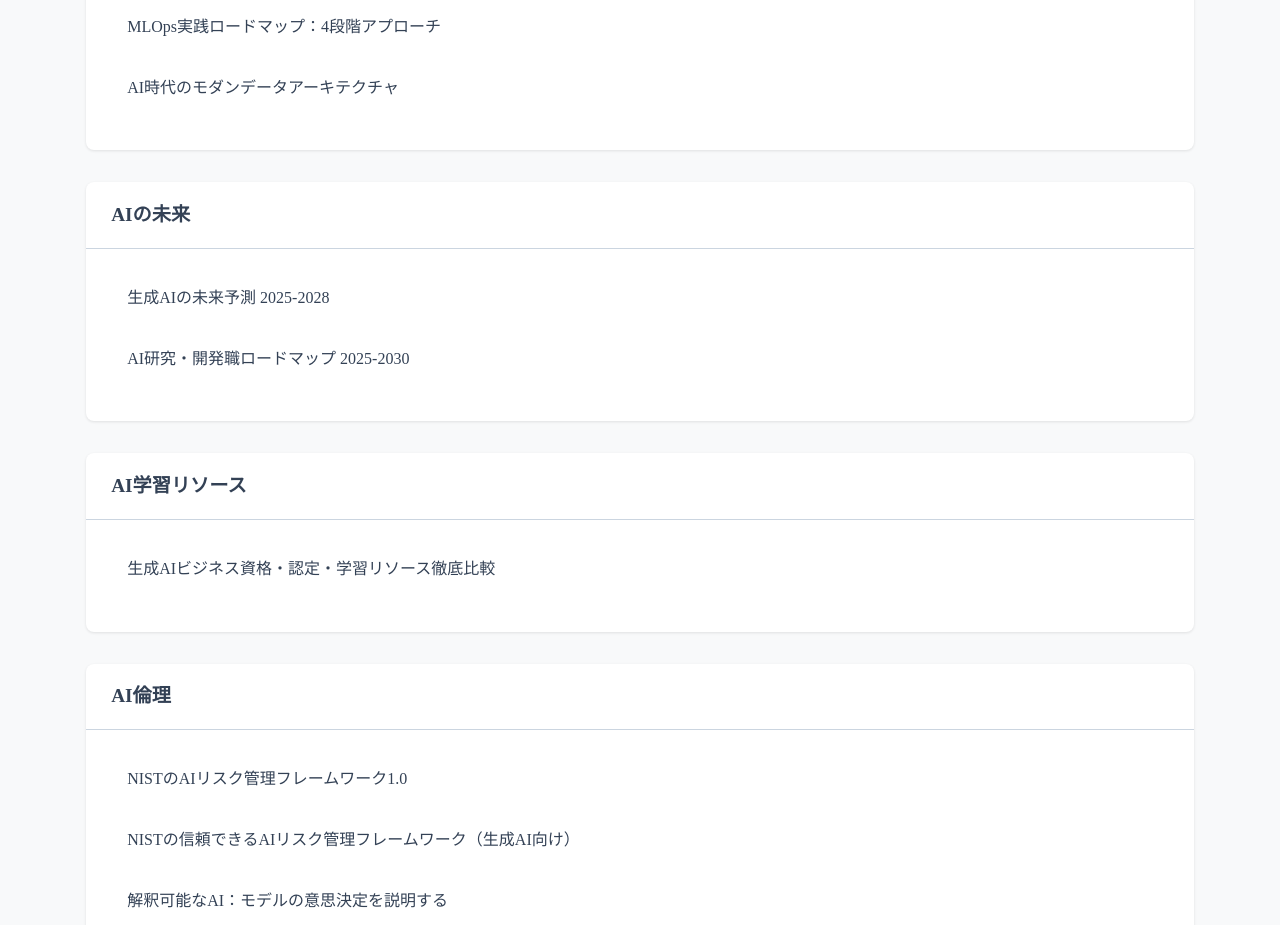
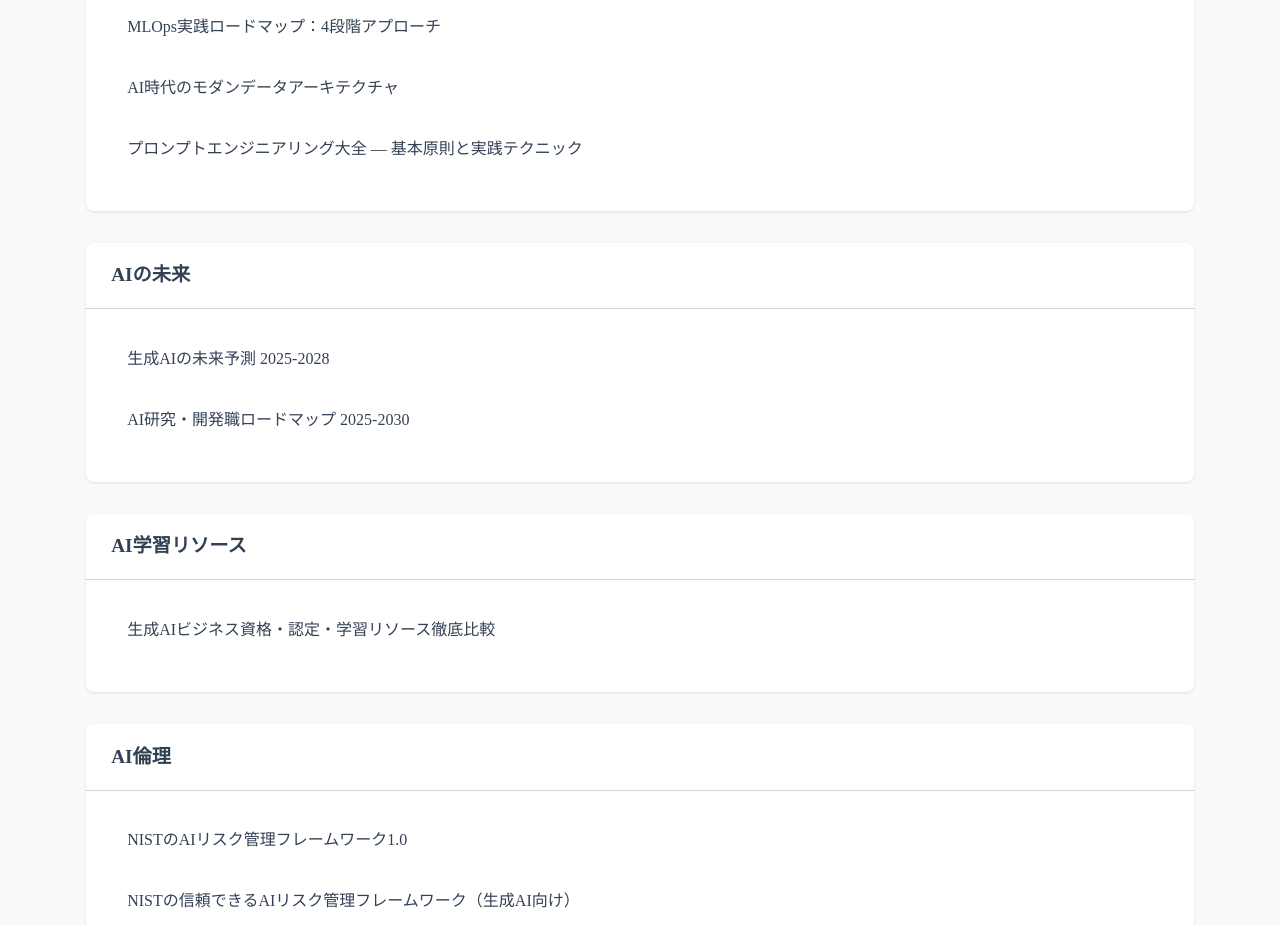
Before and after one commit to takusaotome/ai-infographics, a plain HTML site: page index.html in a window 1280 px wide. Shown: the part 1940-2865 px from the top of the page. Drawn offline with Linux system fonts and the light colour scheme; a web font is replaced by a local one.

Commit message:
index.htmlを更新：新しいコンテンツへのリンクを追加

```diff
--- a/index.html
+++ b/index.html
@@ -316,6 +316,7 @@
                     <li><a href="infographics/comprehensive-guide-to-securing-ai-system.html">AIシステムのセキュリティ完全ガイド</a></li>
                     <li><a href="infographics/mlops-practical-roadmap-4-stage-approach.html">MLOps実践ロードマップ：4段階アプローチ</a></li>
                     <li><a href="infographics/modern-data-architecture-for-the-ai-era.html">AI時代のモダンデータアーキテクチャ</a></li>
+                    <li><a href="infographics/mastering-prompt-engineering.html">プロンプトエンジニアリング大全 — 基本原則と実践テクニック</a></li>
                 </ul>
             </section>
 
```
